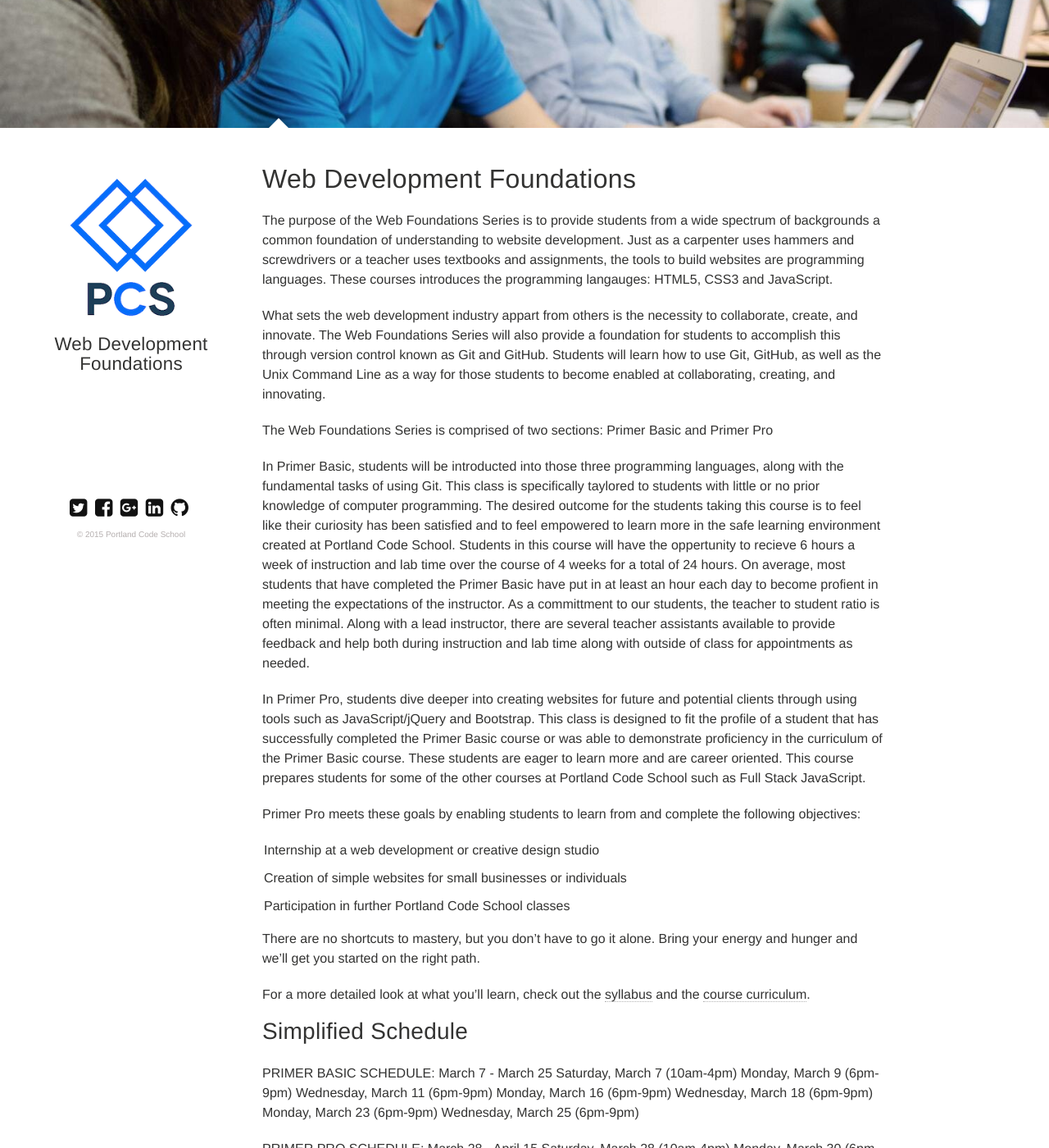
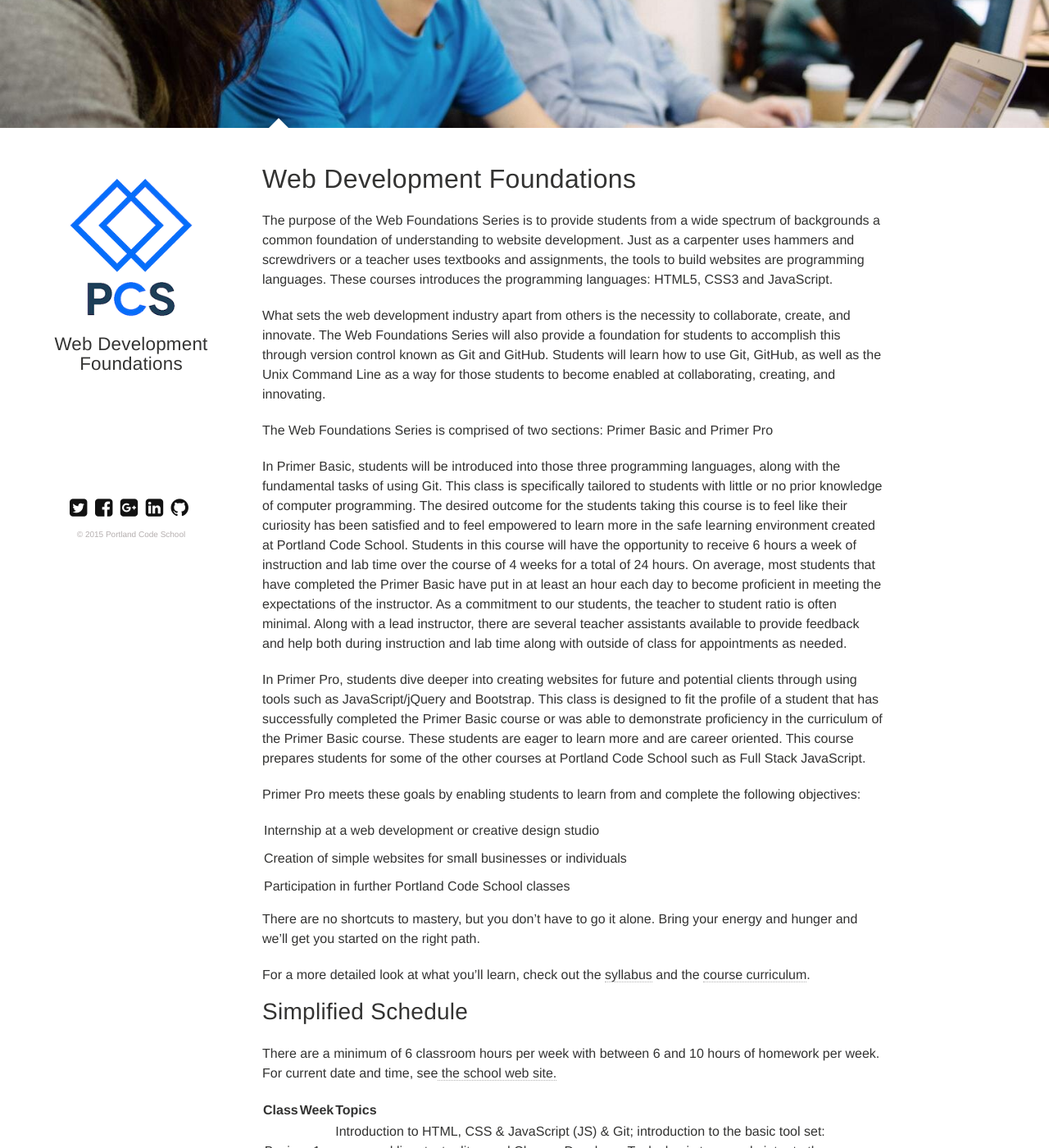
Before and after one commit to portlandcodeschool/primer, a Jekyll site: the page built from index.md, in a window 1280 px wide and 1400 px high, scrolled down 343 px. Shown: the whole window at 82% size. Built offline with Jekyll 4.4.1, drawn with Linux system fonts in a browser that asks for light colours; nearby versions of some CDN libraries; some of the changed text lies outside the part shown.

Commit message:
Removed specific days for class. Minor misc changes.

```diff
--- a/index.md
+++ b/index.md
@@ -11,15 +11,14 @@ image:
   creditlink:
 ---
 
-<!--The Web Development Foundations class is Portland Code School's introduction to web development. It provides you with the starting skills to build modern websites. Whether you're interested in kickstarting a career in web development or just augmenting your technical skills, this class will equip you with hands-on experience working with the web's core technologies: HTML, CSS, and JavaScript as well as tools indispensable to modern web development: the Unix command line, Git, and GitHub. -->
 
-The purpose of the Web Foundations Series is to provide students from a wide spectrum of backgrounds a common foundation of understanding to website development.   Just as a carpenter uses hammers and screwdrivers or a teacher uses textbooks and assignments, the tools to build websites are programming languages.  These courses introduces the programming langauges: HTML5, CSS3 and JavaScript.
+The purpose of the Web Foundations Series is to provide students from a wide spectrum of backgrounds a common foundation of understanding to website development.   Just as a carpenter uses hammers and screwdrivers or a teacher uses textbooks and assignments, the tools to build websites are programming languages.  These courses introduces the programming languages: HTML5, CSS3 and JavaScript.
 
-What sets the web development industry appart from others is the necessity to collaborate, create, and innovate.  The Web Foundations Series will also provide a foundation for students to accomplish this through version control known as Git and GitHub. Students will learn how to use Git, GitHub, as well as the Unix Command Line as a way for those students to become enabled at collaborating, creating, and innovating.
+What sets the web development industry apart from others is the necessity to collaborate, create, and innovate.  The Web Foundations Series will also provide a foundation for students to accomplish this through version control known as Git and GitHub. Students will learn how to use Git, GitHub, as well as the Unix Command Line as a way for those students to become enabled at collaborating, creating, and innovating.
 
 The Web Foundations Series is comprised of two sections: Primer Basic and Primer Pro
 
-In Primer Basic, students will be introducted into those three programming languages, along with the fundamental tasks of using Git.  This class is specifically taylored to students with little or no prior knowledge of computer programming.  The desired outcome for the students taking this course is to feel like their curiosity has been satisfied and to feel empowered to learn more in the safe learning environment created at Portland Code School.  Students in this course will have the oppertunity to recieve 6 hours a week of instruction and lab time over the course of 4 weeks for a total of 24 hours.  On average, most students that have completed the Primer Basic have put in at least an hour each day to become profient in meeting the expectations of the instructor.  As a committment to our students, the teacher to student ratio is often minimal.  Along with a lead instructor, there are several teacher assistants available to provide feedback and help both during instruction and lab time along with outside of class for appointments as needed.
+In Primer Basic, students will be introduced into those three programming languages, along with the fundamental tasks of using Git.  This class is specifically tailored to students with little or no prior knowledge of computer programming.  The desired outcome for the students taking this course is to feel like their curiosity has been satisfied and to feel empowered to learn more in the safe learning environment created at Portland Code School.  Students in this course will have the opportunity to receive 6 hours a week of instruction and lab time over the course of 4 weeks for a total of 24 hours.  On average, most students that have completed the Primer Basic have put in at least an hour each day to become proficient in meeting the expectations of the instructor.  As a commitment to our students, the teacher to student ratio is often minimal.  Along with a lead instructor, there are several teacher assistants available to provide feedback and help both during instruction and lab time along with outside of class for appointments as needed.
 
 In Primer Pro, students dive deeper into creating websites for future and potential clients  through using tools such as JavaScript/jQuery and Bootstrap.  This class is designed to fit the profile of a student that has successfully completed the Primer Basic course or was able to demonstrate proficiency in the curriculum of the Primer Basic course.  These students are eager to learn more and are career oriented.  This course prepares students for some of the other courses at Portland Code School such as Full Stack JavaScript.
 
@@ -29,9 +28,6 @@ Primer Pro meets these goals by enabling students to learn from and complete  th
 * Creation of simple websites for small businesses or individuals
 * Participation in further Portland Code School classes
 
-<!--You can take either the first four weeks as "The Primer" if you are just curious.-->
-<!---->
-<!--Students with little or no experience coding but interested in our Front-End and full-stack JavaScript courses are advised to start with the Extended Primer.-->
 
 There are no shortcuts to mastery, but you don't have to go it alone. Bring your energy and hunger and we'll get you started on the right path.
 
@@ -40,35 +36,15 @@ For a more detailed look at what you'll learn, check out the [syllabus](syllabus
 
 Simplified Schedule
 -------------------
-
-<!--All classes are on Saturdays from 11am to 5pm.-->
-
-PRIMER BASIC SCHEDULE: March 7 - March 25
-    Saturday, March 7 (10am-4pm)
-    Monday, March 9 (6pm-9pm)
-    Wednesday, March 11 (6pm-9pm)
-    Monday, March 16 (6pm-9pm)
-    Wednesday, March 18 (6pm-9pm)
-    Monday, March 23 (6pm-9pm)
-    Wednesday, March 25 (6pm-9pm)
-
-PRIMER PRO SCHEDULE: March 28 - April 15
-    Saturday, March 28 (10am-4pm)
-    Monday, March 30 (6pm-9pm)
-    Wednesday, April 1 (6pm-9pm)
-    Monday, April 6 (6pm-9pm)
-    Wednesday, April 8 (6pm-9pm)
-    Monday, April 13 (6pm-9pm)
-    Wednesday, April 15 (6pm-9pm)
+There are a minimum of 6 classroom hours per week with between 6 and 10 hours of homework per week. For current date and time, see[ the school web site.](http://www.portlandcodeschool.com/webdevelopmentprimer/ "Link to web foundation series pages on main school web site")
 
 | Class | Week | Topics                                                                                                                                                                                           |
-|:---------:|:----:|:--------------------------------------------------------------------------------------------------------------------------------------------------------------------------------------------------|
-|    Basic |   1  | HTML, CSS & JavaScript (JS); introduction to the command line and git; basic teamwork; intro to the community                                                                                    |
-|    Basic |   2  | Using forms and tables; intro to jQuery; intro to Bootstrap; introduction to project work with Basecamp and Github                                                                               |
-|    Basic |   3  | Teamwork roles and responsibilities; Project work; git branches; using JavaScript for interactivity; using Github pages to deploy web sites                                                      |
-|    Basic |   4  | Intro to client work: product demos and code walkthroughs; Basic Primer retrospective & celebration                                                                                              |
-|          |      |                                                                                                                                                                                                  |                                                                 |
-| Pro |   5  | Using git and Github for collaboration: branching, merging, and pull requests; Client work: Identifying customer needs, designing sites with wireframes and page flows; mobile first development |
-| Pro |   6  | Intro to Wordpress; capstone project pitches and planning; more Bootstrap                                                                                                                        |
-| Pro |   7  | Intro to web security - form validation with HTML5 and JS; advance project teamwork                                                                                                              |
-| Pro |   8  | Advanced topics: CSS3 transitions, mobile apps; Capstone project presentations and class celebration.                                                                                            |
+|:---------:|:----:|:--------------------------------------------------------------------------------|
+|    Basic |   1  | Introduction to HTML, CSS & JavaScript (JS) & Git; introduction to the basic tool set: command line, text editor, and Chrome Developer Tools; basic teamwork; intro to the community |
+|    Basic |   2  | HTML: Basic interactivity with forms; CSS: styling, positioning and the cascade. Git: Cloning, Staging and committing |
+|    Basic |   3  | Teamwork roles and responsibilities; Project work; Git: Basic collaboration: branching and merging; JS: variables, statements, functions & Objects; using Github pages to deploy web sites                                                      |
+|    Basic |   4  | Using web services; Intro to client work: product demos and code walkthroughs; JS: Intermediate interactivity: events and DOM manipulation; Basic Primer retrospective & celebration |                                                                                             |
+| Pro |   5  | Git: Intermediate collaboration with pull requests; Introduction to web design; mobile first development |
+| Pro |   6  | CSS: Bootstrap Framework; HTML: Form validation; JS: Intro to web security|
+| Pro |   7  | Introduction to Content Management Systems: Wordpress|
+| Pro |   8  | Advanced topics: CSS3 transitions, mobile apps; Capstone project presentations and class celebration. |
```
Also changed, not shown: syllabus.md (+7 -27 lines).
